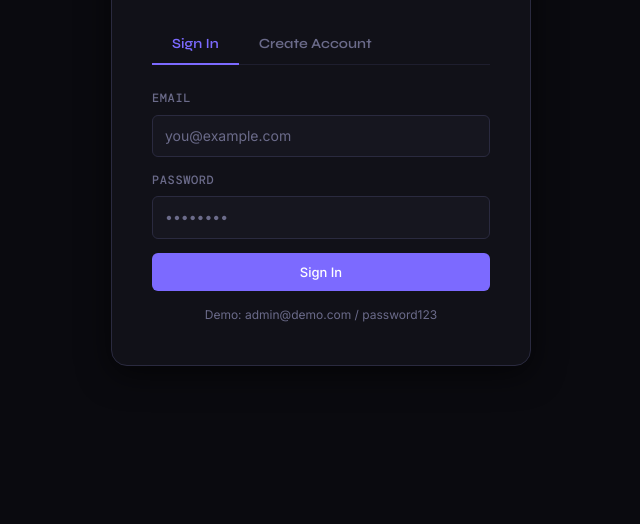
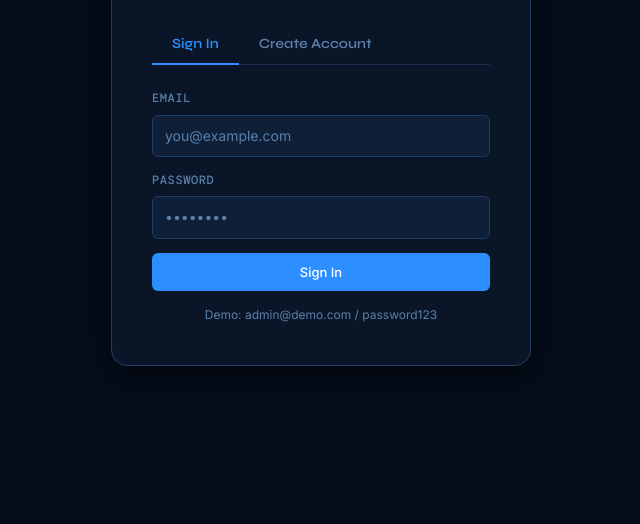
Before and after one commit to Aayushch1212/taskflow, a website: page public/index.html in a window 1280 px wide. Shown: the part 276-800 px from the top of the page, without its empty margins (319-959 px from the left). Drawn offline with nearby package versions, Linux system fonts and the light colour scheme; a web font is replaced by a local one.

Commit message:
blue theme

```diff
--- a/public/index.html
+++ b/public/index.html
@@ -10,15 +10,15 @@
 /* ── Reset & Variables ─────────────────────────────────────────────────── */
 *,*::before,*::after{box-sizing:border-box;margin:0;padding:0}
 :root {
-  --bg:       #0a0a0f;
-  --surface:  #111118;
-  --panel:    #16161f;
-  --border:   #1e1e2e;
-  --border2:  #2a2a3f;
-  --text:     #e8e8f0;
-  --muted:    #6b6b8a;
-  --accent:   #7c6aff;
-  --accent2:  #a78bfa;
+  --bg:       #050d1a;
+  --surface:  #0a1628;
+  --panel:    #0f1f38;
+  --border:   #1a3050;
+  --border2:  #1e3d66;
+  --text:     #e0eeff;
+  --muted:    #5a80aa;
+  --accent:   #2d8fff;
+  --accent2:  #60aeff;
   --green:    #22d3a5;
   --amber:    #f59e0b;
   --red:      #f43f5e;
```
